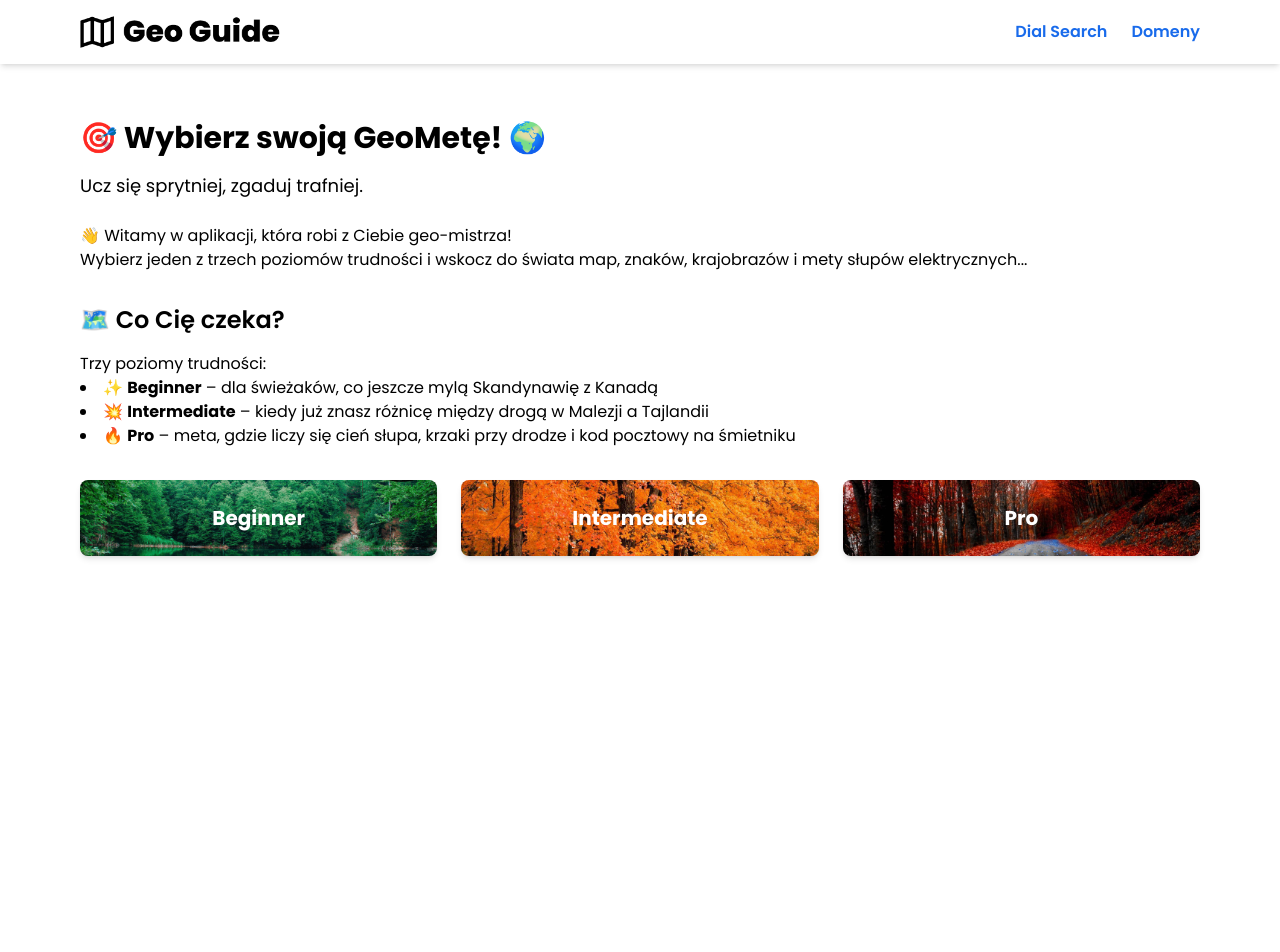
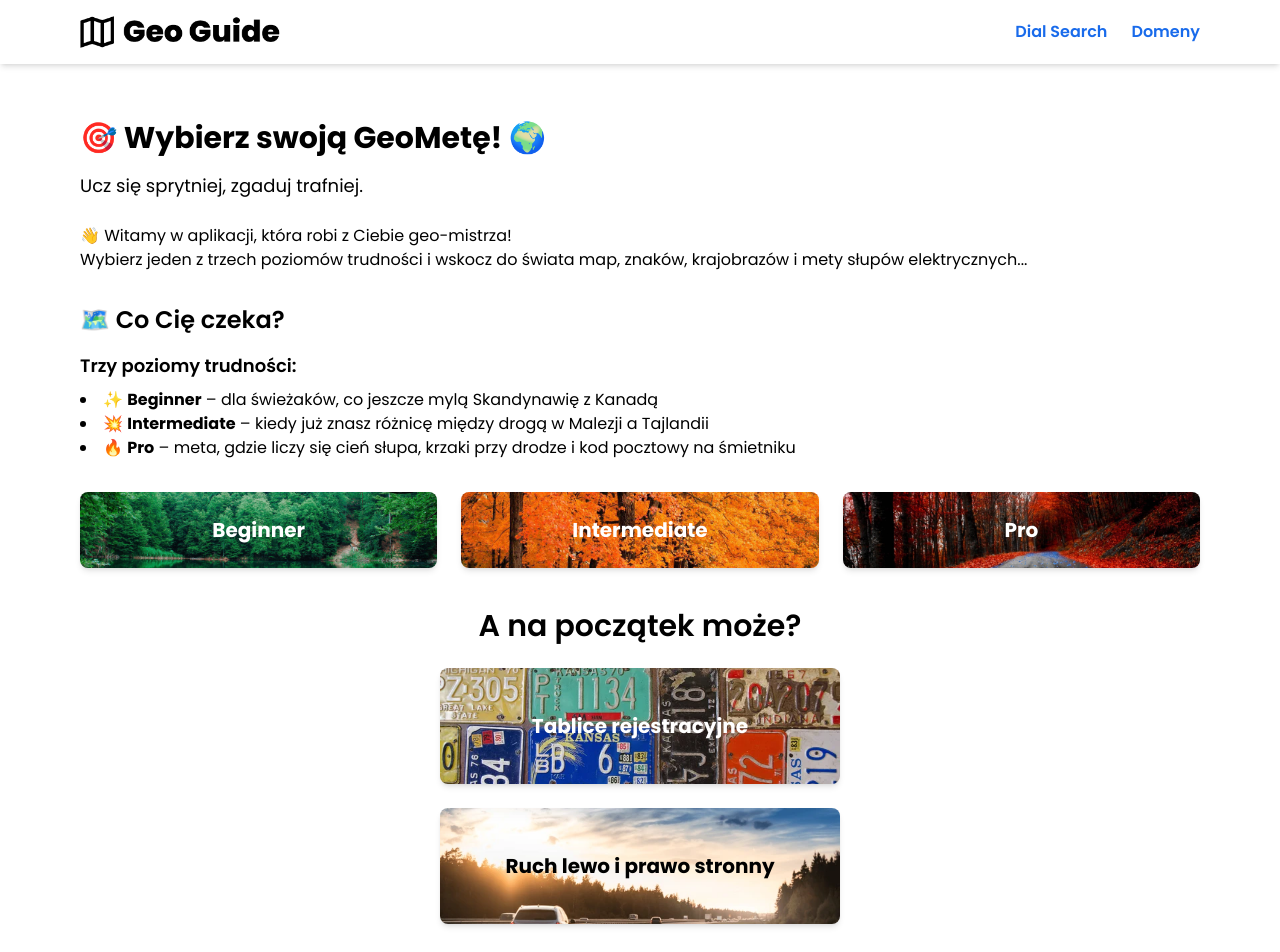
Before and after one commit to r1zuuu/geo-guide, a Next.js app: page / in a window 1280 px wide. Shown: the top 952 px of the page. Before the commit the page ends 800 px from the top, so only its background shows below. Built offline with nearby package versions, Linux system fonts and the light colour scheme.

Commit message:
Add new pages for license plates and driving directions; update home page links and content

```diff
--- a/app/beginner/category/[slug]/page.tsx
+++ b/app/beginner/category/[slug]/page.tsx
@@ -37,7 +37,6 @@ export default function CategoryPage() {
 
     fetchTips();
   }, [slug]);
-
   return (
     <main className="p-6 max-w-3xl mx-auto">
       <h1 className="text-3xl font-bold mb-6">🌍 Poziom Beginner</h1>
--- /dev/null
+++ b/app/direction/page.tsx
@@ -0,0 +1,25 @@
+import Image from "next/image";
+import Link from "next/link";
+
+export default function DirectionPage() {
+    return (
+
+        <div className="flex flex-col items-center min-h-screen p-4">
+            <h1 className="text-4xl font-bold text-center mb-6">Which Side of the Road Do You Drive On?</h1>
+            <div className="relative w-full max-w-2xl h-150 mb-6">
+                <Image
+                    src="https://zapfwshgivuvnzoosdym.supabase.co/storage/v1/object/public/geo-images//Which-Side-of-the-Roed-Do-You-Drive-On.png"
+                    alt="Which Side of the Road Do You Drive On"
+                    layout="fill"
+                    objectFit="contain"
+                />
+            </div>
+            <p className="text-xl text-center mb-6 font-bold">
+                Zasady ruchu drogowego różnią się na całym świecie. W niektórych krajach jeździ się po lewej stronie, w innych po prawej. Upewnij się, zanim wyruszysz w podróż!
+            </p>
+            <Link href="/" className="text-blue-500 underline text-lg mt-6">
+                Jesteś gotowy? Sprawdź więcej wskazówek na stronie głównej!
+            </Link>
+        </div>
+    );
+}
--- /dev/null
+++ b/app/license-plates/page.tsx
@@ -0,0 +1,25 @@
+import Image from "next/image";
+import Link from "next/link";
+
+export default function RegisterPlatesPage() {
+    return (
+
+        <div className="flex flex-col items-center min-h-screen p-4">
+            <h1 className="text-4xl font-bold text-center mb-6">Mapa z Tablicami Rejestracyjnymi</h1>
+            <div className="relative w-full max-w-2xl h-150 mb-6">
+                <Image
+                    src="https://zapfwshgivuvnzoosdym.supabase.co/storage/v1/object/public/geo-images//i8pd0zzakst91.webp"
+                    alt="Mapa z tablicami rejestracyjnymi"
+                    layout="fill"
+                    objectFit="contain"
+                />
+            </div>
+            <p className="text-lg text-center mb-6 font-bold">
+                Poniżej znajduje się obrazek przedstawiający mapę z tablicami rejestracyjnymi. Możesz zobaczyć różne regiony i ich oznaczenia na mapie.
+            </p>
+            <Link href="/" className="text-blue-500 underline text-lg mt-6">
+                Jesteś gotowy? Sprawdź więcej wskazówek na stronie głównej!
+            </Link>
+        </div>
+    );
+}
--- a/app/page.tsx
+++ b/app/page.tsx
@@ -2,6 +2,7 @@ import Beginner from "@/components/diffbanners/BeginnerBanner";
 import Intermediate from "@/components/diffbanners/IntermediateBanner";
 import Pro from "@/components/diffbanners/ProBanner";
 import Link from "next/link";
+
 export default function Home() {
   return (
     <main className="max-w-6xl mx-auto px-4 py-8 text-black">
@@ -12,26 +13,59 @@ export default function Home() {
         Wybierz jeden z trzech poziomów trudności i wskocz do świata map,
         znaków, krajobrazów i mety słupów elektrycznych...
       </p>
+
       <h2 className="text-2xl font-semibold mb-4">🗺️ Co Cię czeka?</h2>
+      <p className="text-lg font-semibold mb-2">Trzy poziomy trudności:</p>
       <ul className="list-disc list-inside mb-8">
-        <h2>Trzy poziomy trudności:</h2>
         <li>
-          ✨ <strong>Beginner</strong> – dla świeżaków, co jeszcze mylą
-          Skandynawię z Kanadą
+          ✨ <strong>Beginner</strong> – dla świeżaków, co jeszcze mylą Skandynawię z Kanadą
         </li>
         <li>
-          💥 <strong>Intermediate</strong> – kiedy już znasz różnicę między
-          drogą w Malezji a Tajlandii
+          💥 <strong>Intermediate</strong> – kiedy już znasz różnicę między drogą w Malezji a Tajlandii
         </li>
         <li>
-          🔥 <strong>Pro</strong> – meta, gdzie liczy się cień słupa, krzaki
-          przy drodze i kod pocztowy na śmietniku
+          🔥 <strong>Pro</strong> – meta, gdzie liczy się cień słupa, krzaki przy drodze i kod pocztowy na śmietniku
         </li>
       </ul>
+
       <div className="grid grid-cols-1 md:grid-cols-3 gap-6">
         <Beginner link="/beginner" />
-        <Intermediate link="/intermediate/" />
-        <Pro link="/pro/" />
+        <Intermediate link="/intermediate" />
+        <Pro link="/pro" />
+      </div>
+
+      <div className="mb-10 mt-10 text-black font-semibold text-3xl text-center flex flex-col items-center space-y-6">
+        <p>A na początek może?</p>
+
+        <Link href="/license-plates">
+          <div
+            className="relative rounded-lg shadow-md overflow-hidden cursor-pointer transform transition duration-100 hover:scale-105 w-100 p-5"
+            style={{
+              backgroundImage: "url('/tablica.jpg')",
+              backgroundSize: "cover",
+              backgroundPosition: "center",
+            }}
+          >
+            <div className="relative p-6 text-white text-center">
+              <h2 className="text-xl font-bold">Tablice rejestracyjne</h2>
+            </div>
+          </div>
+        </Link>
+
+        <Link href="/direction">
+          <div
+            className="relative rounded-lg shadow-md overflow-hidden cursor-pointer transform transition duration-100 hover:scale-105 w-100 p-5"
+            style={{
+              backgroundImage : "url('/car.webp')",
+              backgroundSize: "cover",
+              backgroundPosition: "center",
+            }}
+          >
+            <div className="relative p-6 text-white text-center">
+              <h2 className="text-xl font-bold text-black">Ruch lewo i prawo stronny</h2>
+            </div>
+          </div>
+        </Link>
       </div>
     </main>
   );
```
Also changed, not shown: public/car.webp (added), public/tablica.jpg (added).
